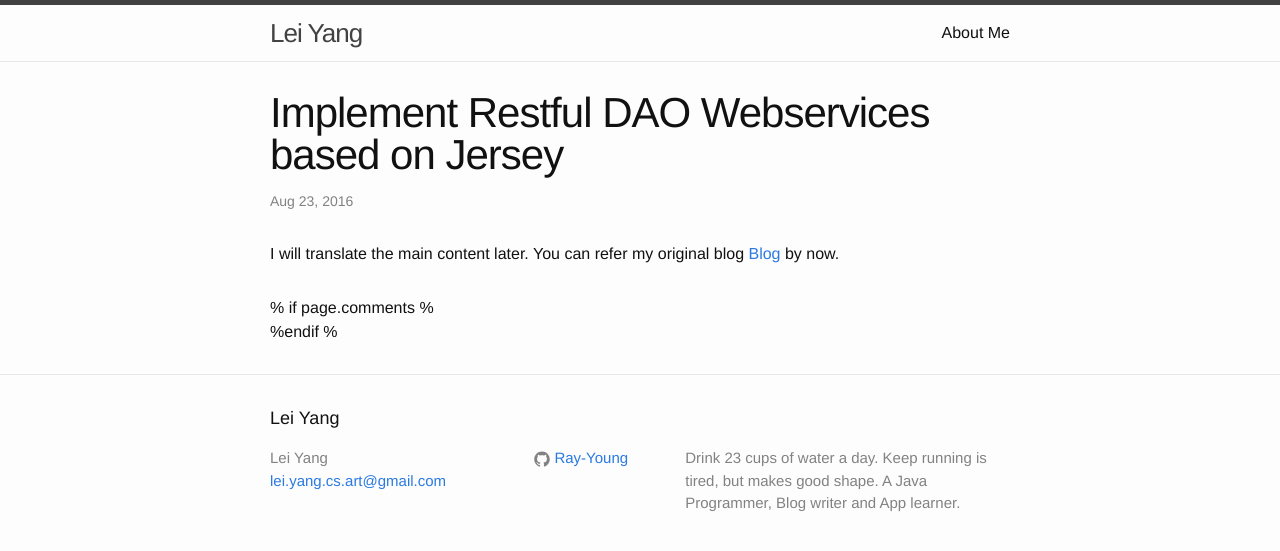
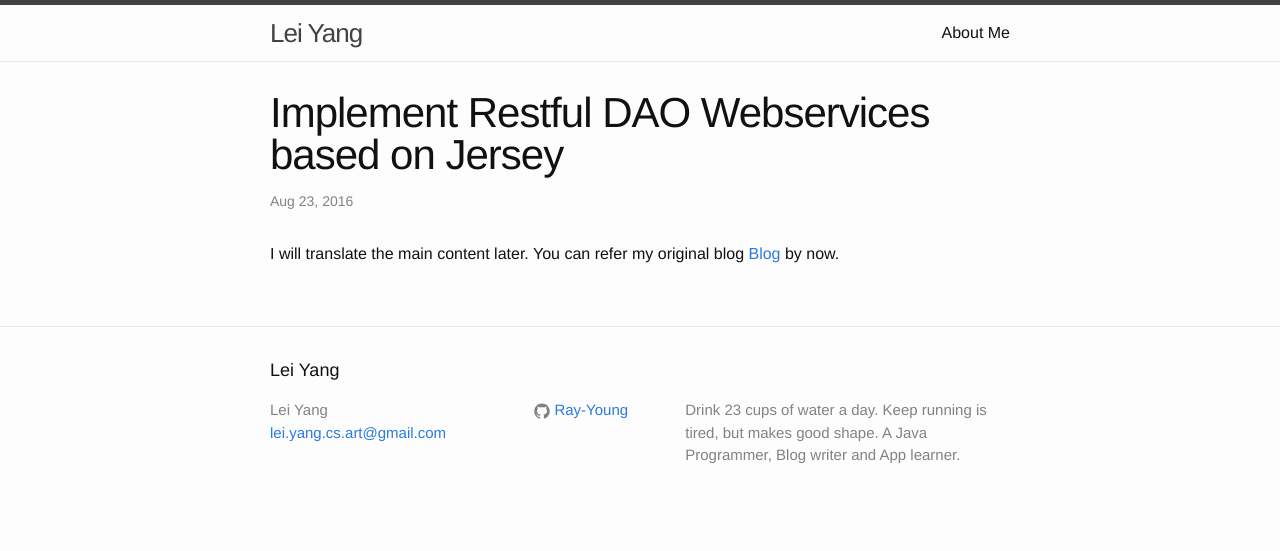
Before and after one commit to Ray-Young/ray-young.github.io, a Jekyll site: the page built from _posts/2016-08-23-Implement-Restful-DAO-webservices-based-on-Jersey.md, in a window 1280 px wide. Shown: the top 551 px of the page. Built offline with Jekyll 4.4.1, drawn with Linux system fonts in a browser that asks for light colours; comment, search, counter and statistics services are not loaded.

Commit message:
Correct import js

```diff
--- a/_includes/disqus.html
+++ b/_includes/disqus.html
@@ -1,4 +1,4 @@
-% if page.comments %
+{% if page.comments %}
     <div id="disqus_thread"></div>
     <script>
         /**
@@ -20,4 +20,4 @@
 												           (d.head || d.body).appendChild(s);
 													       })();
 													       </script>
-													       <noscript>Please enable JavaScript to view the <a href="https://disqus.com/?ref_noscript" rel="nofollow">comments powered by Disqus.</a></noscript> %endif %
+													       <noscript>Please enable JavaScript to view the <a href="https://disqus.com/?ref_noscript" rel="nofollow">comments powered by Disqus.</a></noscript> {%endif %}
--- a/_layouts/post.html
+++ b/_layouts/post.html
@@ -4,6 +4,7 @@ layout: default
 <article class="post" itemscope itemtype="http://schema.org/BlogPosting">
 
   <header class="post-header">
+    {% include disqus.html %}
     <h1 class="post-title" itemprop="name headline">{{ page.title }}</h1>
     <p class="post-meta"><time datetime="{{ page.date | date_to_xmlschema }}" itemprop="datePublished">{{ page.date | date: "%b %-d, %Y" }}</time>{% if page.author %} • <span itemprop="author" itemscope itemtype="http://schema.org/Person"><span itemprop="name">{{ page.author }}</span></span>{% endif %}</p>
   </header>
@@ -11,6 +12,5 @@ layout: default
   <div class="post-content" itemprop="articleBody">
     {{ content }}
   </div>
-  {% include disqus.html %}
 
 </article>
```
